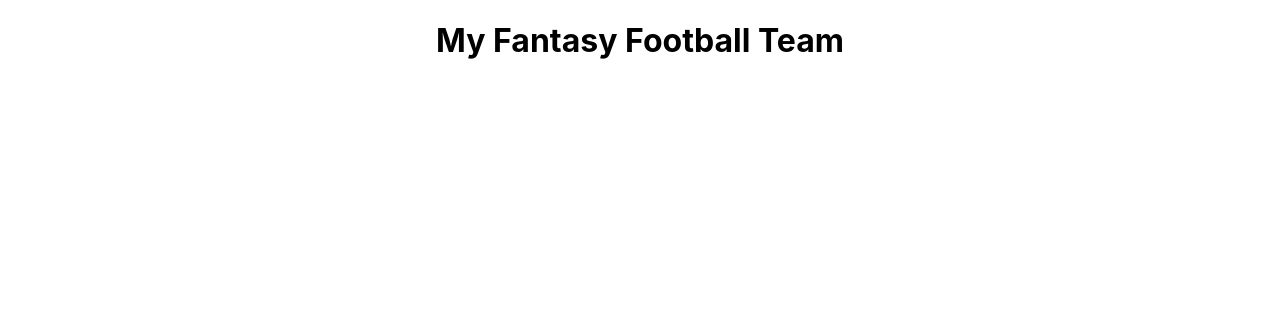
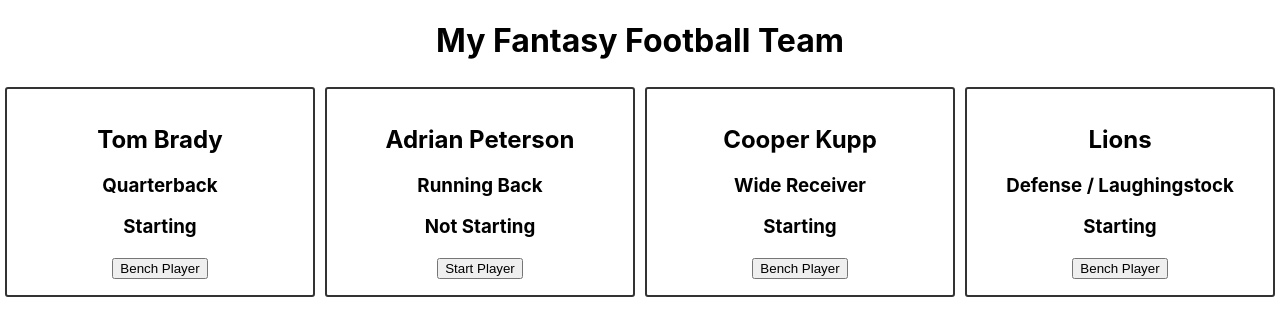
Before and after one commit to bjclark13/fantasy-football-react, a React (Create React App) app: page / in a window 1280 px wide. Shown: the top 336 px of the page. Built offline with nearby package versions, Linux system fonts and the light colour scheme.

Commit message:
Update players example

```diff
--- a/src/App.tsx
+++ b/src/App.tsx
@@ -1,9 +1,12 @@
 import './App.css';
+
+import Players from './Players';
 
 function App() {
   return (
     <div className="App">
       <h1> My Fantasy Football Team</h1>
+      <Players />
     </div>
   );
 }
--- /dev/null
+++ b/src/Player.css
@@ -0,0 +1,7 @@
+.player {
+    border: 2px solid #333;
+    border-radius: 3px;
+    padding: 1rem;
+    margin: 5px;
+    flex:1;
+}
--- /dev/null
+++ b/src/Player.tsx
@@ -0,0 +1,23 @@
+import { useState } from 'react';
+import './Player.css';
+
+function Player({ name, starting, position }: { name: string, starting: boolean, position: string }) {
+
+    const [startingState, setStarting] = useState(starting);
+
+    const toggleStarting = () => {
+        setStarting(!startingState);
+    };
+
+    return (
+        <div className='player'>
+            <h2>{name}</h2>
+            <h3>{position}</h3>
+            <h3>{startingState ? '' : 'Not'} Starting </h3>
+
+            <button onClick={toggleStarting}> {startingState ? 'Bench' : 'Start'} Player </button>
+        </div>
+    )
+}
+
+export default Player;
--- /dev/null
+++ b/src/Players.css
@@ -0,0 +1,5 @@
+.players {
+	display: flex;
+	flex-wrap: wrap;
+	justify-content: space-around;
+}
--- /dev/null
+++ b/src/Players.tsx
@@ -0,0 +1,38 @@
+import Player from './Player';
+import './Players.css';
+
+function Players() {
+    const players = [
+        {
+            name: 'Tom Brady',
+            position: 'Quarterback',
+            starting: true
+        },
+        {
+            name: 'Adrian Peterson',
+            position: 'Running Back',
+            starting: false
+        },
+        {
+            name: 'Cooper Kupp',
+            position: 'Wide Receiver',
+            starting: true
+        },
+        {
+            name: 'Lions',
+            position: 'Defense / Laughingstock',
+            starting: true
+        }
+    ];
+
+
+    return (
+        <div className={'players'}>
+            {players.map((player) => {
+                return <Player name={player.name} position={player.position} starting={player.starting} />
+            })}
+        </div>
+    )
+}
+
+export default Players;
```
Also changed, not shown: 2 other files (tests, documents, lock files or other folders).
